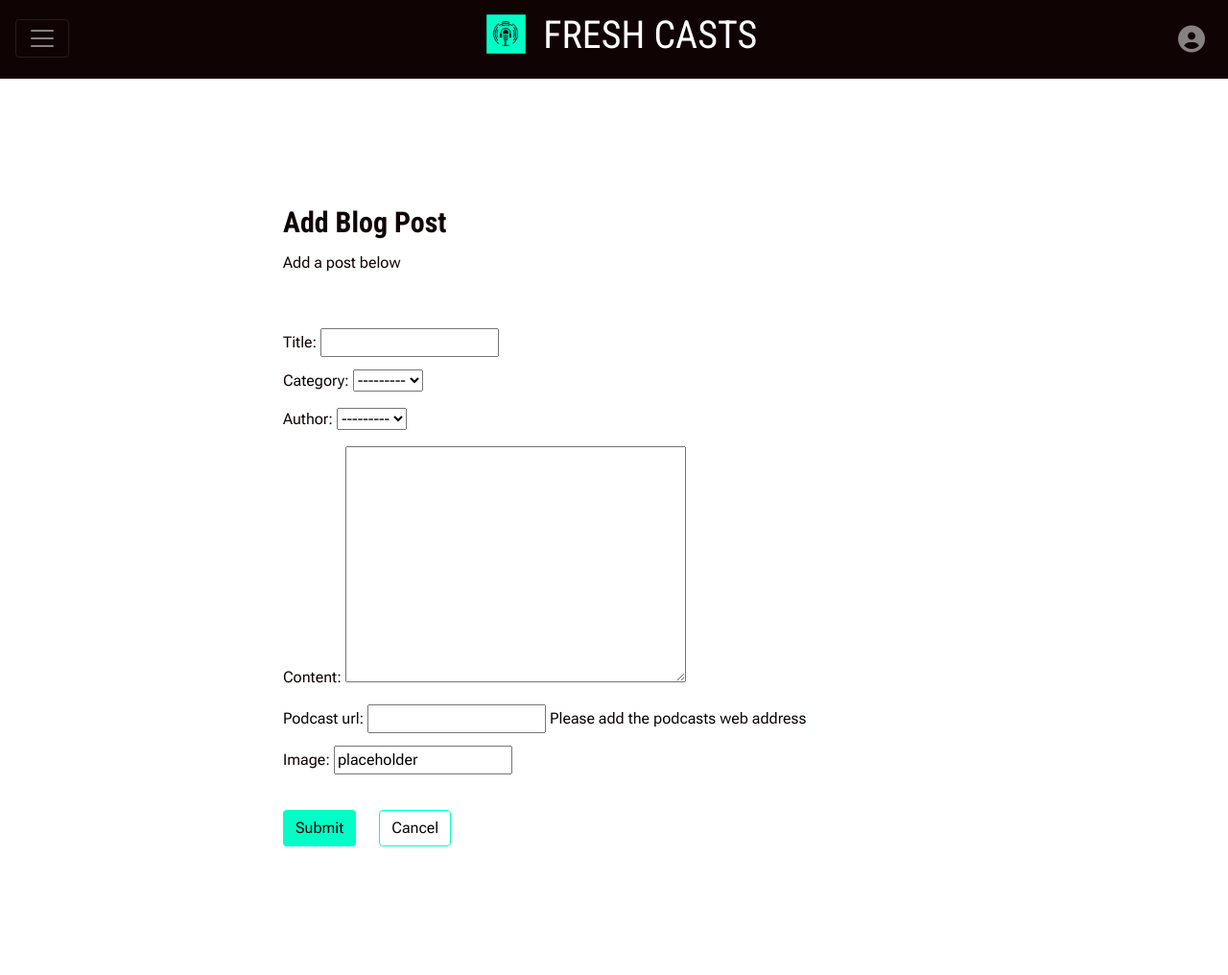
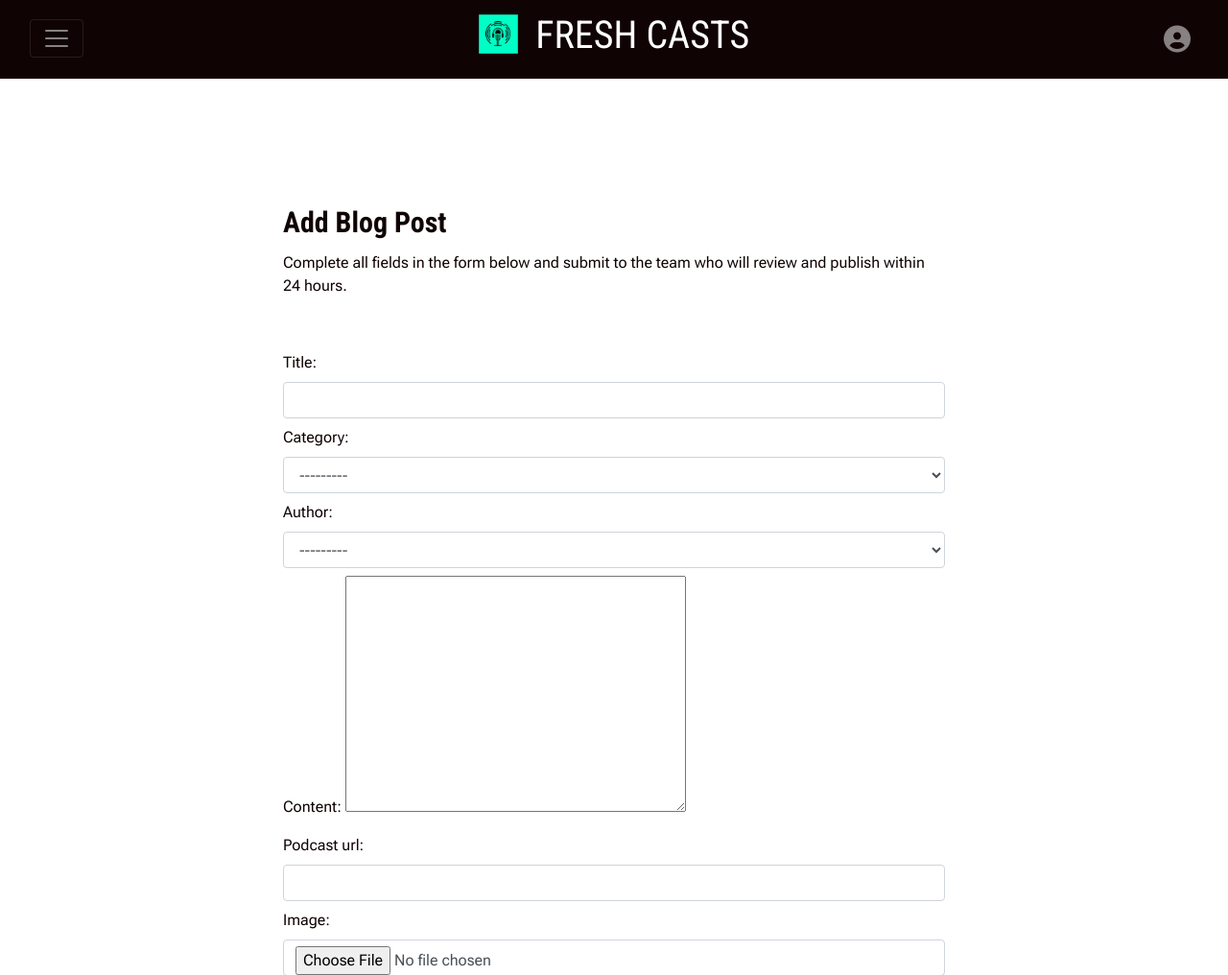
Before and after one commit to RickofManc/fresh-casts, a Django app: page /add_post/ in a window 1280 px wide. Shown: the top 1016 px of the page at 96% size. Run offline with Django 3.2, Linux system fonts and the light colour scheme; a user stored in the database is signed in; data comes from the database, SQL or seed files in the repository; data that the repository does not hold is empty; some libraries are stand-ins or nearby versions.

Commit message:
Add custom styles for 'Add Blog Post' HTML form

```diff
--- a/blog/forms.py
+++ b/blog/forms.py
@@ -4,7 +4,28 @@ Form configuration for blog app
 from django.contrib.auth.forms import UserChangeForm, PasswordChangeForm
 from django.contrib.auth.models import User
 from django import forms
-from .models import Comment
+from django_summernote.widgets import SummernoteWidget
+from .models import Comment, Post
+
+
+class PostForm(forms.ModelForm):
+    """
+    Uses Django forms and AddPostView
+    to enable users to add blog posts
+    """
+    class Meta:
+        model = Post
+        fields = ("title", "category", "author", "content", "podcast_url",
+                  "featured_image")
+
+        widgets = {
+            'title': forms.TextInput(attrs={'class': 'form-control'}),
+            'category': forms.Select(attrs={'class': 'form-control'}),
+            'author': forms.Select(attrs={'class': 'form-control'}),
+            'content': SummernoteWidget(attrs={'class': 'form-control'}),
+            'podcast_url': forms.URLInput(attrs={'class': 'form-control'}),
+            'featured_image': forms.FileInput(attrs={'class': 'form-control'}),
+        }
 
 
 class CommentForm(forms.ModelForm):
--- a/blog/models.py
+++ b/blog/models.py
@@ -46,11 +46,7 @@ class Post(models.Model):
     updated_on = models.DateTimeField(auto_now=True)
     content = models.TextField()
     excerpt = models.TextField(max_length=180, blank=True)
-    podcast_url = models.URLField(
-        max_length=255,
-        help_text="Please add the \
-                                  podcasts web address",
-    )
+    podcast_url = models.URLField(max_length=255)
     featured_image = CloudinaryField("image", default="placeholder")
     status = models.IntegerField(choices=STATUS, default=0)
     likes = models.ManyToManyField(
--- a/blog/views.py
+++ b/blog/views.py
@@ -10,7 +10,7 @@ from django.contrib.auth.views import PasswordChangeView
 from django.http import HttpResponseRedirect
 from django.urls import reverse_lazy
 from .models import Post, Category
-from .forms import CommentForm, EditProfileForm, PasswordChangingForm
+from .forms import CommentForm, EditProfileForm, PasswordChangingForm, PostForm
 
 
 class PostList(generic.ListView):
@@ -22,7 +22,7 @@ class PostList(generic.ListView):
     model = Post
     queryset = Post.objects.filter(status=1).order_by("-created_on")
     template_name = "index.html"
-    paginate_by = 6
+    paginate_by = 8
 
     def get_context_data(self, *args, **kwargs):
         """Provides podcast categories in nav-menu."""
@@ -119,9 +119,10 @@ class AddPostView(CreateView):
     Returns user to homepage on form submission.
     """
     model = Post
+    form_class = PostForm
     template_name = "add_post.html"
-    fields = ("title", "category", "author", "content", "podcast_url",
-              "featured_image")
+    # fields = ("title", "category", "author", "content", "podcast_url",
+    #          "featured_image")
     success_url = reverse_lazy("home")
 
     def get_context_data(self, *args, **kwargs):
@@ -181,6 +182,7 @@ class CategoryView(generic.ListView):
     """
     model = Post
     template_name = "categories.html"
+    paginate_by = 8
 
     def get(self, request, cats, *args, **kwargs):
         """Retrieves posts filtered by requested category."""
--- a/static/css/style.css
+++ b/static/css/style.css
@@ -355,6 +355,10 @@ ul.errorlist.nonfield {
     text-decoration: none;
 }
 
+.mailto-anchor:hover {
+    color: #79ffe2;
+}
+
 /* |||| MEDIA QUERIES  */
 
 /* Small devices (smartphones, up to 767px) */
@@ -366,8 +370,12 @@ ul.errorlist.nonfield {
         padding-left: 0;
     }
 
+    .navbar-brand-image {
+        margin-right: 0;
+    }
+
     h1 {
-        font-size: 1.5rem;
+        font-size: 1.3rem;
     }
 
     /* || HOMEPAGE MAIN CONTENT STYLES  */
@@ -403,10 +411,10 @@ ul.errorlist.nonfield {
 
     .blog-img-div {
         padding-right: 5px;
+        }
     }
 
     /* || POST DETAIL STYLES  */
-
     .comments-row-div {
         width: 100%;
         padding-right: 1rem;
@@ -421,7 +429,6 @@ ul.errorlist.nonfield {
     }
 
     /* || CONTACT US  */
-
     textarea#id_message {
         max-width: 100%
     }
@@ -435,7 +442,6 @@ ul.errorlist.nonfield {
     .navbar .container-fluid {
         padding-left: 0;
         padding-right: 0;
-
     }
 
     a.navbar-brand {
--- a/templates/add_post.html
+++ b/templates/add_post.html
@@ -14,7 +14,7 @@
         <!-- Page title -->
         <h2 class="card-title">{% trans 'Add Blog Post' %}
         </h2>
-        <p class="card-text">Add a post below
+        <p class="card-text">Complete all fields in the form below and submit to the team who will review and publish within 24 hours.
         </p>
       </div>
     </div>
--- a/templates/base.html
+++ b/templates/base.html
@@ -65,10 +65,6 @@
       <div class="navbar-collapse collapse" id="navbarToggleMenu">
         <!-- Nav menu section 1 of 3 for user features, dependent on login status -->
         <ul class="navbar-nav me-auto mb-2 mt-lg-0">
-          <li class="nav-item">
-            <a href="{% url 'home' %}" class="nav-link" aria-current="page">home
-            </a>
-          </li>
           {% if user.is_authenticated %}
           <li class="nav-item">
             <a href="{% url 'add_post' %}" class="nav-link">add post
--- a/templates/categories.html
+++ b/templates/categories.html
@@ -18,13 +18,13 @@
               <img
                    class="img-fluid"
                    src="static/images/fresh-casts-b-and-g-logo_thumbnail.png"
-                   alt="Fresh Casts logo as a placeholder image for podcast image"
+                   alt=""
                    />
               {% else %}
               <img
                    class="img-fluid"
                    src=" {{ post.featured_image.url }}"
-                   alt="Image of the podcast show"
+                   alt="Podcast Logo"
                    />
               {% endif %}
             </div>
--- a/templates/index.html
+++ b/templates/index.html
@@ -17,7 +17,7 @@
                 <img
                      class="img-fluid"
                      src="static/images/fresh-casts-b-and-g-logo_thumbnail.png"
-                     alt="Fresh Casts logo as a placeholder image for podcast image"
+                     alt=""
                      />
                 {% else %}
                 <img
--- a/templates/post_detail.html
+++ b/templates/post_detail.html
@@ -13,13 +13,13 @@
                 <img
                         src="static/images/fresh-casts-b-and-g-logo.png"
                         class="img-fluid"
-                        alt="Fresh Casts logo as a placeholder image for podcast image"
+                        alt=""
                         />
                 {% else %}
                 <img
                         src="{{ post.featured_image.url }}"
                         class="img-fluid"
-                        alt="Image of the podcast show"
+                        alt="Podcast logo"
                         />
                 {% endif %}
             </div>
```
